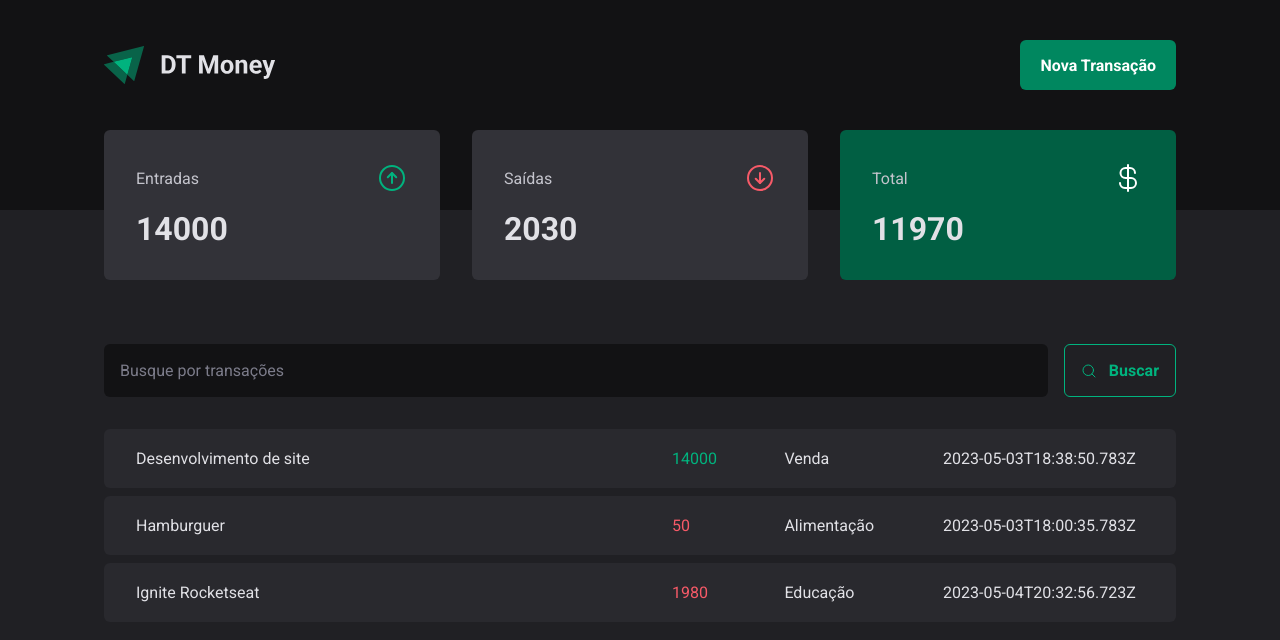
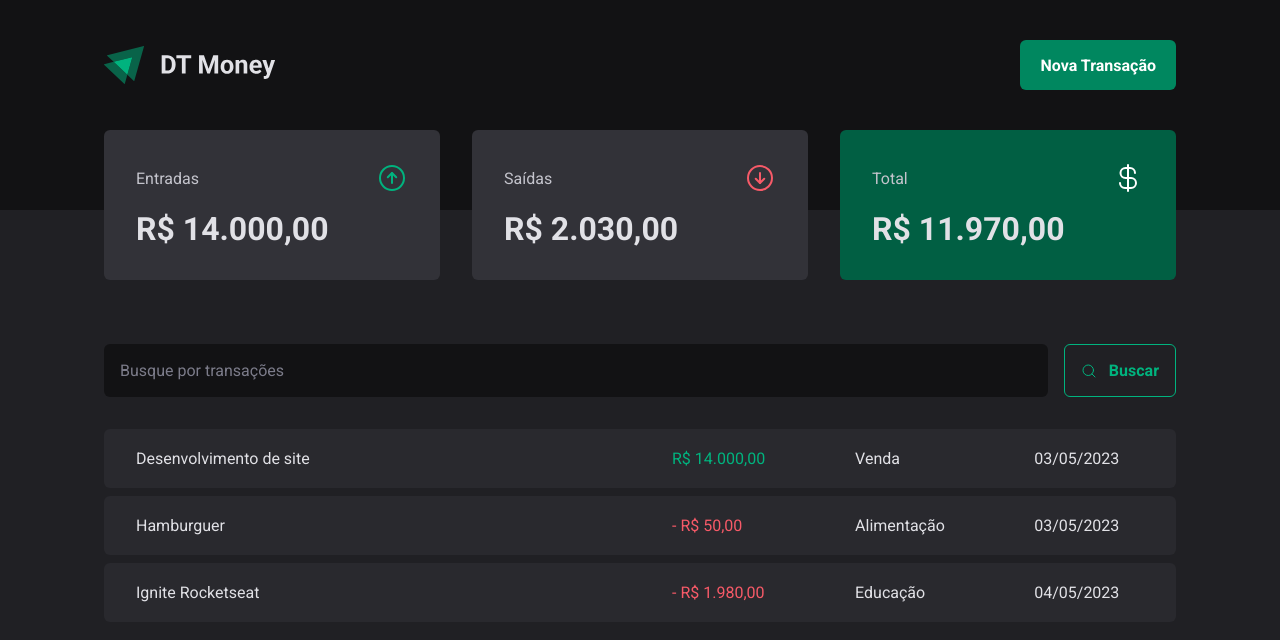
Before and after one commit to joaopedroaat/dt-money, a React (Vite) app: page / in a window 1280 px wide. Shown: the top 640 px of the page. Built offline with nearby package versions, Linux system fonts and the light colour scheme; data requests are answered from the project's data file.

Commit message:
Formatting price and date

```diff
--- a/src/components/Summary/index.tsx
+++ b/src/components/Summary/index.tsx
@@ -2,6 +2,7 @@
 import { SummaryCard, SummaryContainer } from './styles'
 import { useContext } from 'react'
 import { TransactionsContext } from '../../contexts/TransactionContext'
+import { priceFormatter } from '../../utils/Formatter'
 
 export function Summary() {
   const { transactions } = useContext(TransactionsContext)
@@ -35,7 +36,7 @@
           <ArrowCircleUp size={32} color="#00b37e" />
         </header>
 
-        <strong>{summary.income}</strong>
+        <strong>{priceFormatter.format(summary.income)}</strong>
       </SummaryCard>
       <SummaryCard>
         <header>
@@ -43,7 +44,7 @@
           <ArrowCircleDown size={32} color="#f75a68" />
         </header>
 
-        <strong>{summary.outcome}</strong>
+        <strong>{priceFormatter.format(summary.outcome)}</strong>
       </SummaryCard>
       <SummaryCard variant="green">
         <header>
@@ -51,7 +52,7 @@
           <CurrencyDollar size={32} color="#fff" />
         </header>
 
-        <strong>{summary.total}</strong>
+        <strong>{priceFormatter.format(summary.total)}</strong>
       </SummaryCard>
     </SummaryContainer>
   )
--- a/src/pages/Transactions/index.tsx
+++ b/src/pages/Transactions/index.tsx
@@ -8,6 +8,7 @@
   TransactionsTable,
 } from './styles'
 import { TransactionsContext } from '../../contexts/TransactionContext'
+import { dateFormatter, priceFormatter } from '../../utils/Formatter'
 
 export function Transactions() {
   const { transactions } = useContext(TransactionsContext)
@@ -27,11 +28,14 @@
                   <td width="50%">{transaction.description}</td>
                   <td>
                     <PriceHighlight variant={transaction.type}>
-                      {transaction.price}
+                      {transaction.type === 'outcome' && '- '}
+                      {priceFormatter.format(transaction.price)}
                     </PriceHighlight>
                   </td>
                   <td>{transaction.category}</td>
-                  <td>{transaction.createdAt}</td>
+                  <td>
+                    {dateFormatter.format(new Date(transaction.createdAt))}
+                  </td>
                 </tr>
               )
             })}
--- /dev/null
+++ b/src/utils/Formatter.ts
@@ -0,0 +1,6 @@
+export const dateFormatter = new Intl.DateTimeFormat('pt-BR')
+
+export const priceFormatter = new Intl.NumberFormat('pt-BR', {
+  style: 'currency',
+  currency: 'BRL',
+})
```
